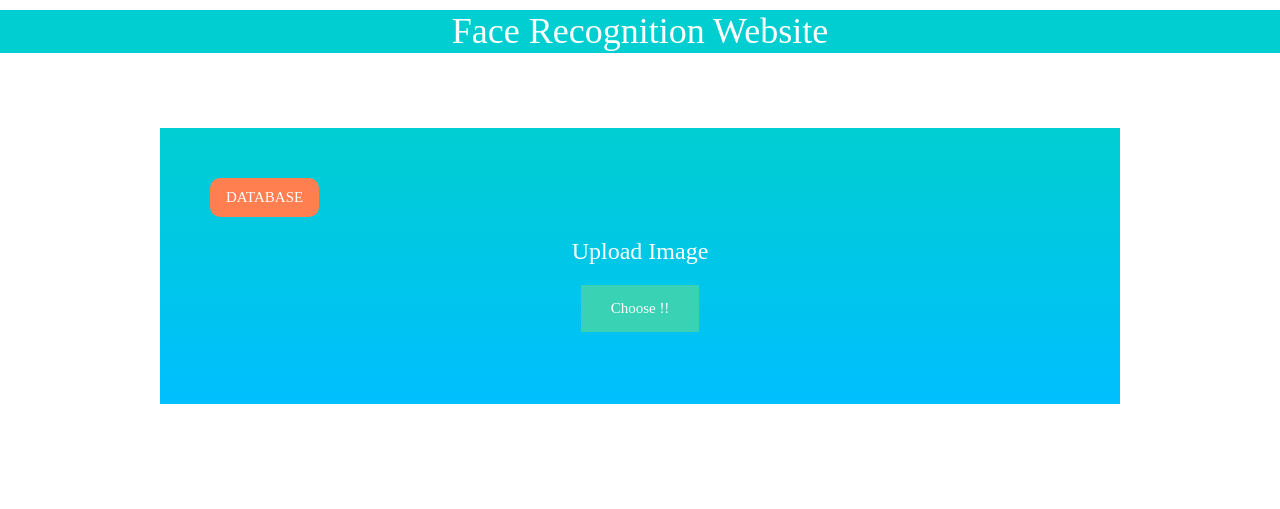
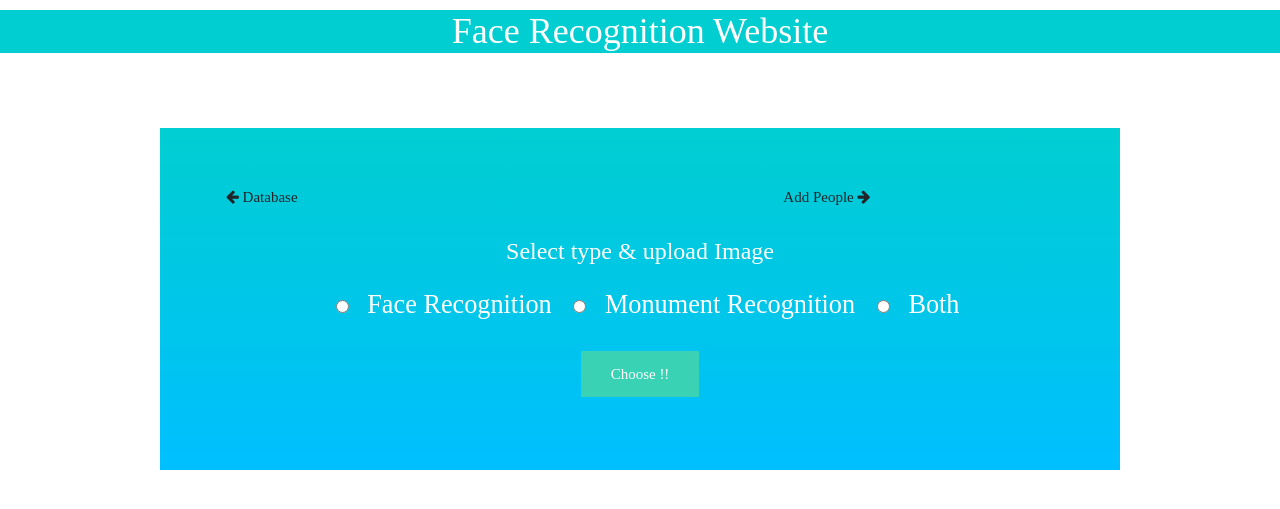
Before and after one commit to ShamSinha/Image-Recognition-Website, a Flask app: page /back_to_predict in a window 1280 px wide. Shown: the top 509 px of the page. Run offline with Flask 2, Linux system fonts and the light colour scheme; parts of the project's set-up code (start-up, migrations or seed data) failed here and were passed over; some libraries are stand-ins or nearby versions.

Commit message:
Update index.html

```diff
--- a/templates/index.html
+++ b/templates/index.html
@@ -1,18 +1,27 @@
 {% extends "base.html" %} {% block content %}
 
 <style>
-button{
-        border-radius: 10px;
 
-    }
 </style>
 <link rel="stylesheet" href="https://cdnjs.cloudflare.com/ajax/libs/font-awesome/4.7.0/css/font-awesome.min.css">
-
-<a href = "/database" ><button id = "btn1" type="button"  style="background-color: coral; color: white;" class="w3-button w3-hover-shadow ">DATABASE</button></a>
+<div style = "display:inline-block" >
+<a href = "/database"><button id="btn1" class="w3-button w3-hover-shadow " type="button" > <i class="fa fa-arrow-left"></i>  Database </button></a>
+<a href = "/add"  style="padding-left: 450px"><button id="btn2"type="button"  class="w3-button w3-hover-shadow ">  Add People <i class="fa fa-arrow-right"></i>  </button></a>
+</div>
 <div style="text-align: center;">
-    <h3 style="color: white; margin: 20px; font-family: serif;">Upload  Image </h3>
+    <h3 style="color: white; margin: 20px; font-family: serif;">Select type & upload  Image </h3>
     <div >
         <form id="upload-file" method="post" enctype="multipart/form-data">
+            <div class="container">
+            <div class="row">
+            <div class="col" >
+            <input style="margin: 15px"type="radio" name="options" id="option1" value="Face Recognition" > <span style="color: white; font-family:serif; font-size: 1.75em" >Face Recognition </span></input>
+            <input  style="margin: 15px" type="radio" name="options" id="option2" value="Monument Recognition" > <span style="color: white; font-family:serif; font-size: 1.75em;" > Monument Recognition </span> </input>
+            <input style="margin: 15px" type="radio" name="options" id="option3" value="Both" >  <span style="color: white; font-family:serif; font-size: 1.75em;" > Both </span> </input>
+            </div>
+            </div>
+            </div>
+            <br>
             <label for="imageUpload" class="upload-label w3-hover-shadow">
                 Choose !!
             </label>
@@ -29,9 +38,14 @@ button{
             </div>
         </div>
 
+
         <div class="loader" style="display:none; "></div>
 
         <h3 id="result" style="color: white; text-transform: capitalize; ">
+            <span></span>
+        </h3>
+
+        <h3 id="result1" style="color: white; text-transform: capitalize; ">
             <span></span>
         </h3>
 
```
